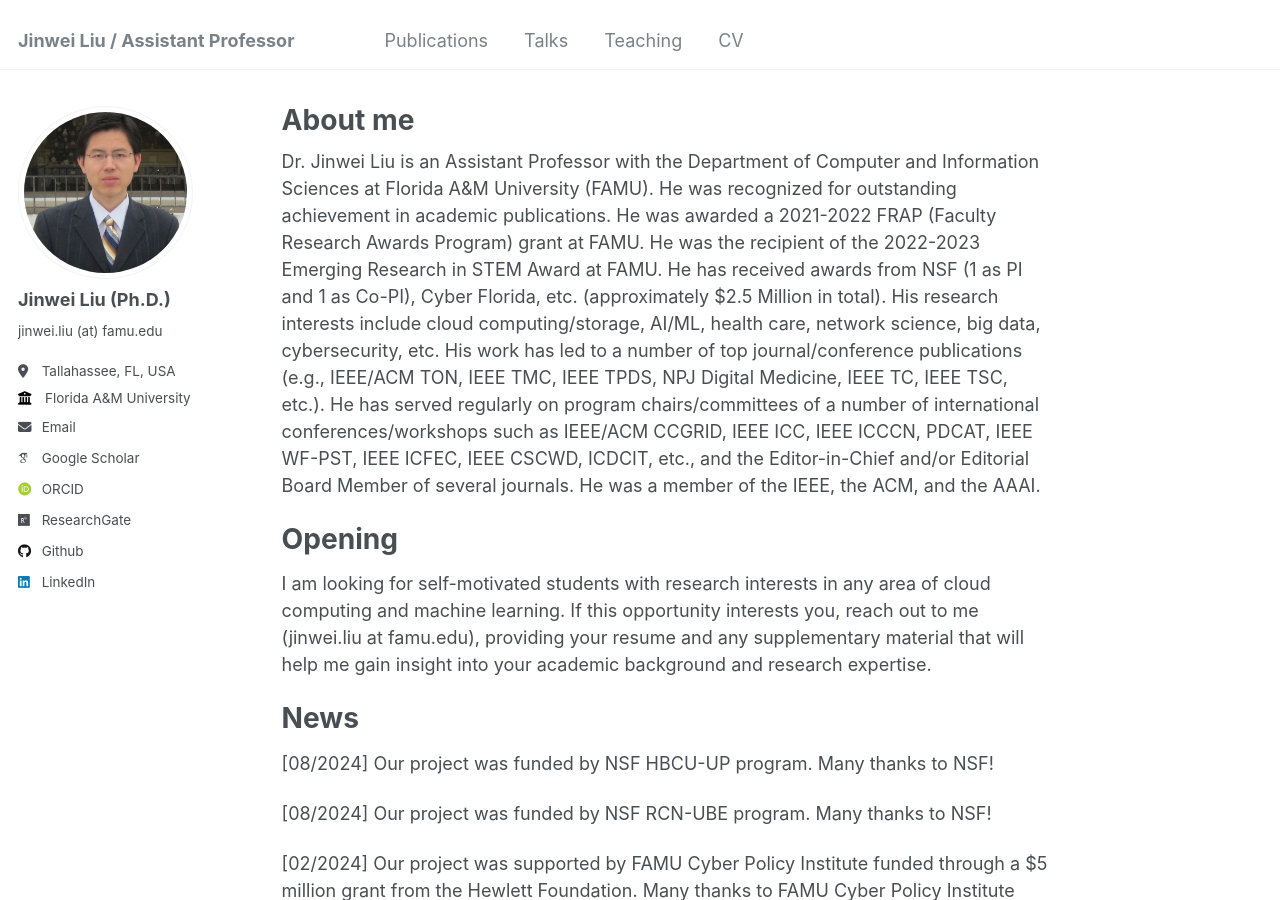
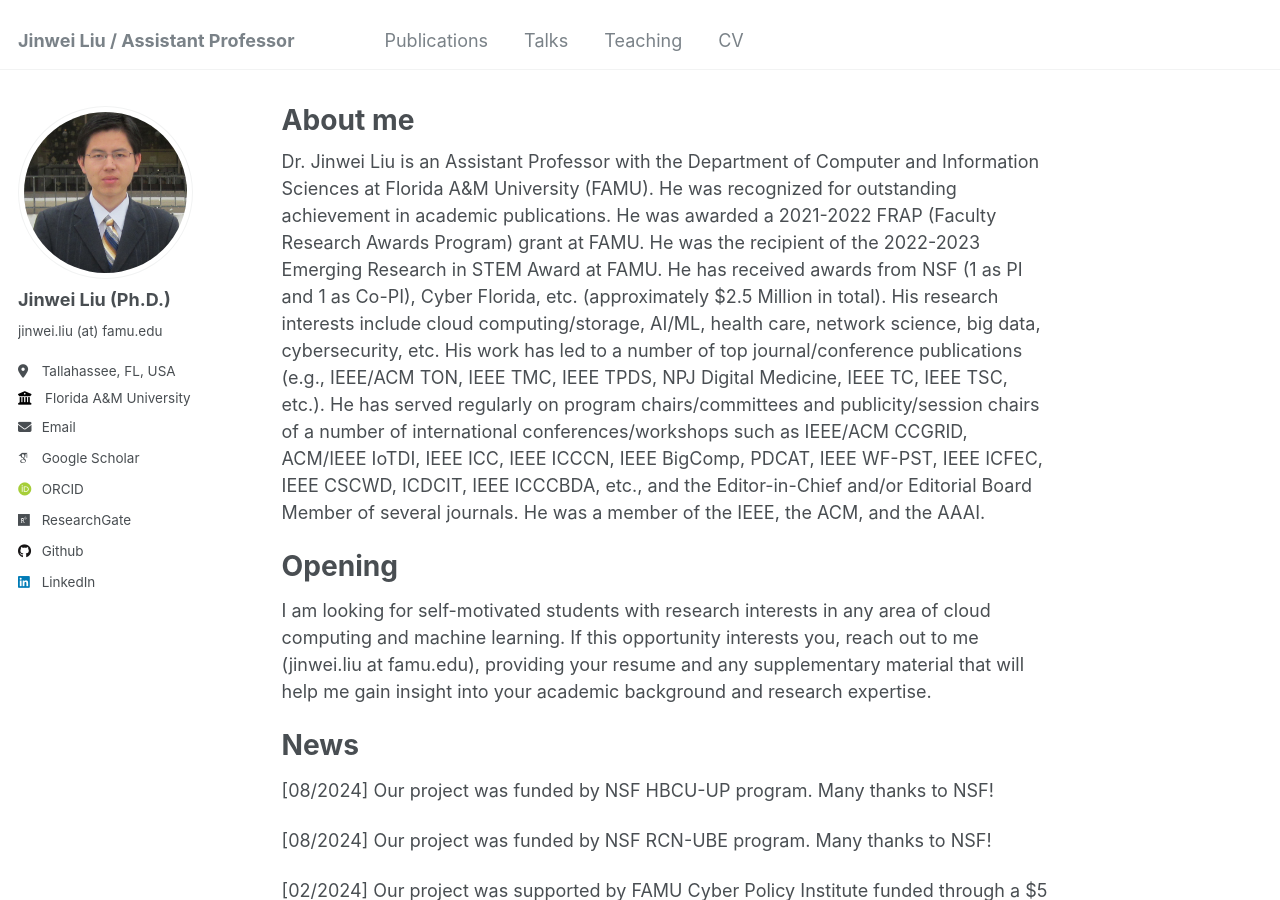
Before and after one commit to jinweiliucu/jinweiliucu.github.io, a Jekyll site: the page built from _pages/about.md, in a window 1280 px wide and 900 px high. Built offline with Jekyll 4.4.1, drawn with Linux system fonts in a browser that asks for light colours; some web fonts are replaced.

Commit message:
Update about.md

```diff
--- a/_pages/about.md
+++ b/_pages/about.md
@@ -9,7 +9,7 @@ redirect_from:
 ---
 
 
-Dr. Jinwei Liu is an Assistant Professor with the Department of Computer and Information Sciences at Florida A&M University (FAMU). He was recognized for outstanding achievement in academic publications. He was awarded a 2021-2022 FRAP (Faculty Research Awards Program) grant at FAMU. He was the recipient of the 2022-2023 Emerging Research in STEM Award at FAMU. He has received awards from NSF (1 as PI and 1 as Co-PI), Cyber Florida, etc. (approximately $2.5 Million in total). His research interests include cloud computing/storage, AI/ML, health care, network science, big data, cybersecurity, etc. His work has led to a number of top journal/conference publications (e.g., IEEE/ACM TON, IEEE TMC, IEEE TPDS, NPJ Digital Medicine, IEEE TC, IEEE TSC, etc.). He has served regularly on program chairs/committees of a number of international conferences/workshops such as IEEE/ACM CCGRID, IEEE ICC, IEEE ICCCN, PDCAT, IEEE WF-PST, IEEE ICFEC, IEEE CSCWD, ICDCIT, etc., and the Editor-in-Chief and/or Editorial Board Member of several journals. He was a member of the IEEE, the ACM, and the AAAI.
+Dr. Jinwei Liu is an Assistant Professor with the Department of Computer and Information Sciences at Florida A&M University (FAMU). He was recognized for outstanding achievement in academic publications. He was awarded a 2021-2022 FRAP (Faculty Research Awards Program) grant at FAMU. He was the recipient of the 2022-2023 Emerging Research in STEM Award at FAMU. He has received awards from NSF (1 as PI and 1 as Co-PI), Cyber Florida, etc. (approximately $2.5 Million in total). His research interests include cloud computing/storage, AI/ML, health care, network science, big data, cybersecurity, etc. His work has led to a number of top journal/conference publications (e.g., IEEE/ACM TON, IEEE TMC, IEEE TPDS, NPJ Digital Medicine, IEEE TC, IEEE TSC, etc.). He has served regularly on program chairs/committees and publicity/session chairs of a number of international conferences/workshops such as IEEE/ACM CCGRID, ACM/IEEE IoTDI, IEEE ICC, IEEE ICCCN, IEEE BigComp, PDCAT, IEEE WF-PST, IEEE ICFEC, IEEE CSCWD, ICDCIT, IEEE ICCCBDA, etc., and the Editor-in-Chief and/or Editorial Board Member of several journals. He was a member of the IEEE, the ACM, and the AAAI.
 
 Opening
 ======
```
